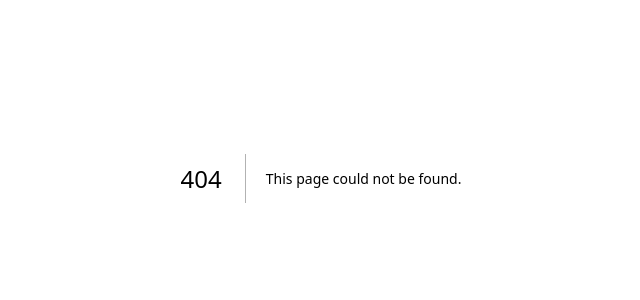
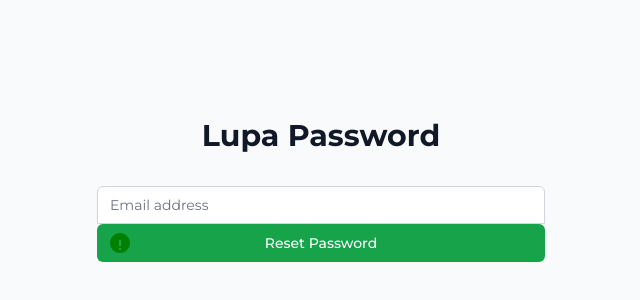
Before and after one commit to RPL02MKM/RPL02MKM-TIK204-2023-B-SiBiSa-Frontend, a Next.js app: page /lupapaswword in a window 1280 px wide. Before the commit this address had no page. Shown: the part 222-522 px from the top of the page, without its empty margins (319-959 px from the left). Built offline with nearby package versions, Linux system fonts and the light colour scheme.

Commit message:
Membuat halaman lupa paswword

```diff
--- /dev/null
+++ b/src/pages/lupapaswword.js
@@ -0,0 +1,74 @@
+import { useState } from 'react';
+import Link from 'next/link';
+
+const ForgotPassword = () => {
+  const [email, setEmail] = useState('');
+
+  const handleSubmit = (e) => {
+    e.preventDefault();
+    // Kode untuk mengirim email dengan tautan reset password akan ditambahkan di sini
+    console.log('Email terkirim dengan tautan reset password');
+  };
+
+  return (
+    <div className="min-h-screen flex items-center justify-center bg-gray-50 py-12 px-4 sm:px-6 lg:px-8">
+      <div className="max-w-md w-full space-y-8">
+        <div>
+          <h2 className="mt-6 text-center text-3xl font-extrabold text-gray-900">
+            Lupa Password
+          </h2>
+        </div>
+        <form className="mt-8 space-y-6" onSubmit={handleSubmit}>
+          <input type="hidden" name="remember" defaultValue="true" />
+          <div className="rounded-md shadow-sm -space-y-px">
+            <div>
+              <label htmlFor="email-address" className="sr-only">
+                Email address
+              </label>
+              <input
+                id="email-address"
+                name="email"
+                type="email"
+                autoComplete="email"
+                required
+                value={email}
+                onChange={(e) => setEmail(e.target.value)}
+                className="appearance-none rounded-none relative block w-full px-3 py-2 border border-gray-300 placeholder-gray-500 text-gray-900 rounded-t-md focus:outline-none focus:ring-indigo-500 focus:border-indigo-500 focus:z-10 sm:text-sm"
+                placeholder="Email address"
+              />
+            </div>
+          </div>
+
+          <Link href="/reset_paswword">
+            <div>
+              <button
+                type="submit"
+                className="group relative w-full flex justify-center py-2 px-4 border border-transparent text-sm font-medium rounded-md text-white bg-indigo-600 hover:bg-indigo-700 focus:outline-none focus:ring-2 focus:ring-offset-2 focus:ring-indigo-500"
+                style={{ backgroundColor: '#16A34A' }}
+              >
+                <span className="absolute left-0 inset-y-0 flex items-center pl-3">
+                  <svg
+                    className="h-5 w-5 text-indigo-500 group-hover:text-indigo-400"
+                    xmlns="http://www.w3.org/2000/svg"
+                    viewBox="0 0 20 20"
+                    fill="green"
+                    aria-hidden="true"
+                  >
+                    <path
+                      fillRule="evenodd"
+                      d="M10 0C4.477 0 0 4.477 0 10s4.477 10 10 10 10-4.477 10-10S15.523 0 10 0zm1 17h-2v-2h2v2zm0-4h-2V7h2v6z"
+                      clipRule="evenodd"
+                    />
+                  </svg>
+                </span>
+                Reset Password
+              </button>
+            </div>
+          </Link>
+        </form>
+      </div>
+    </div>
+  );
+};
+
+export default ForgotPassword;
```
